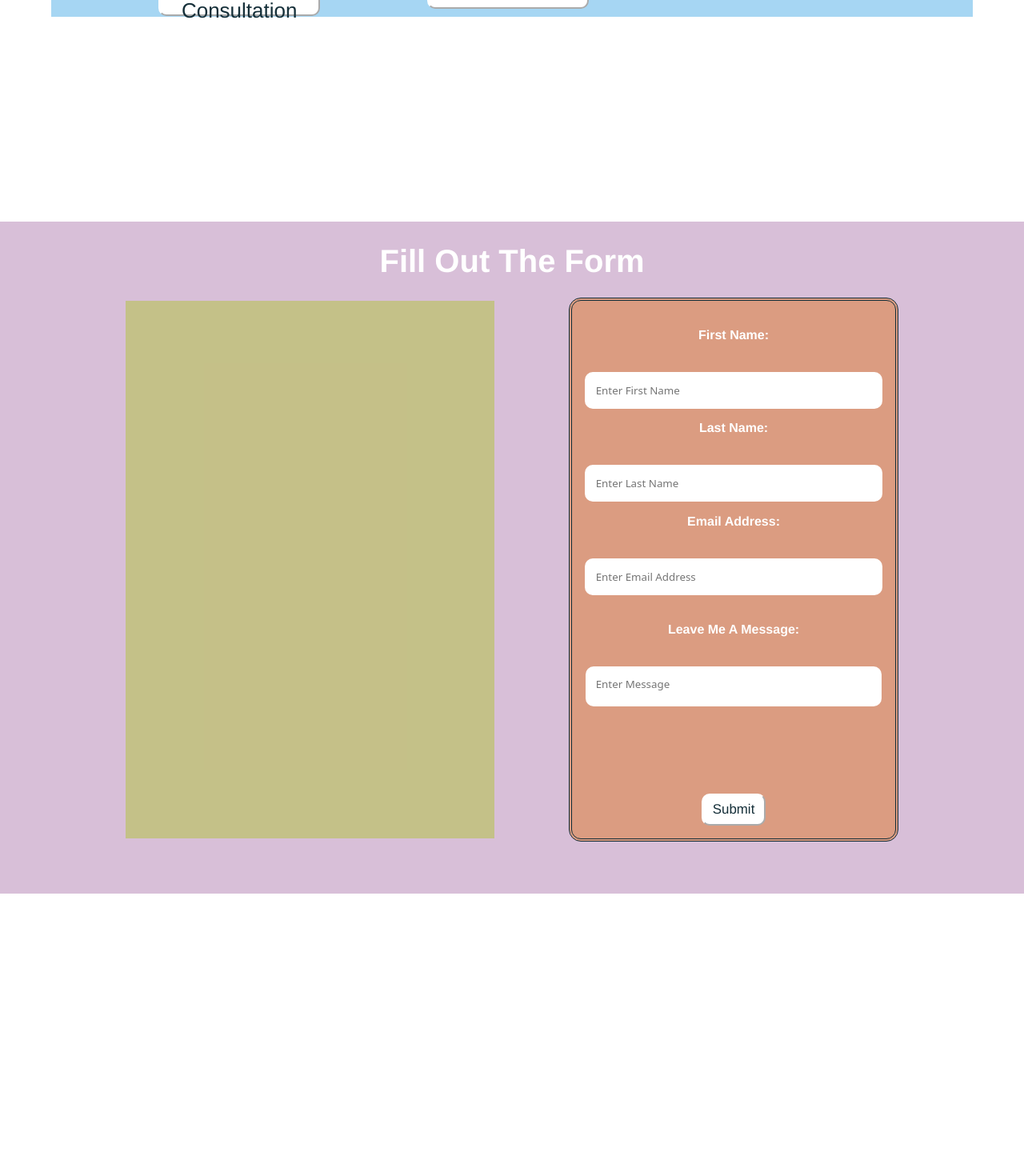
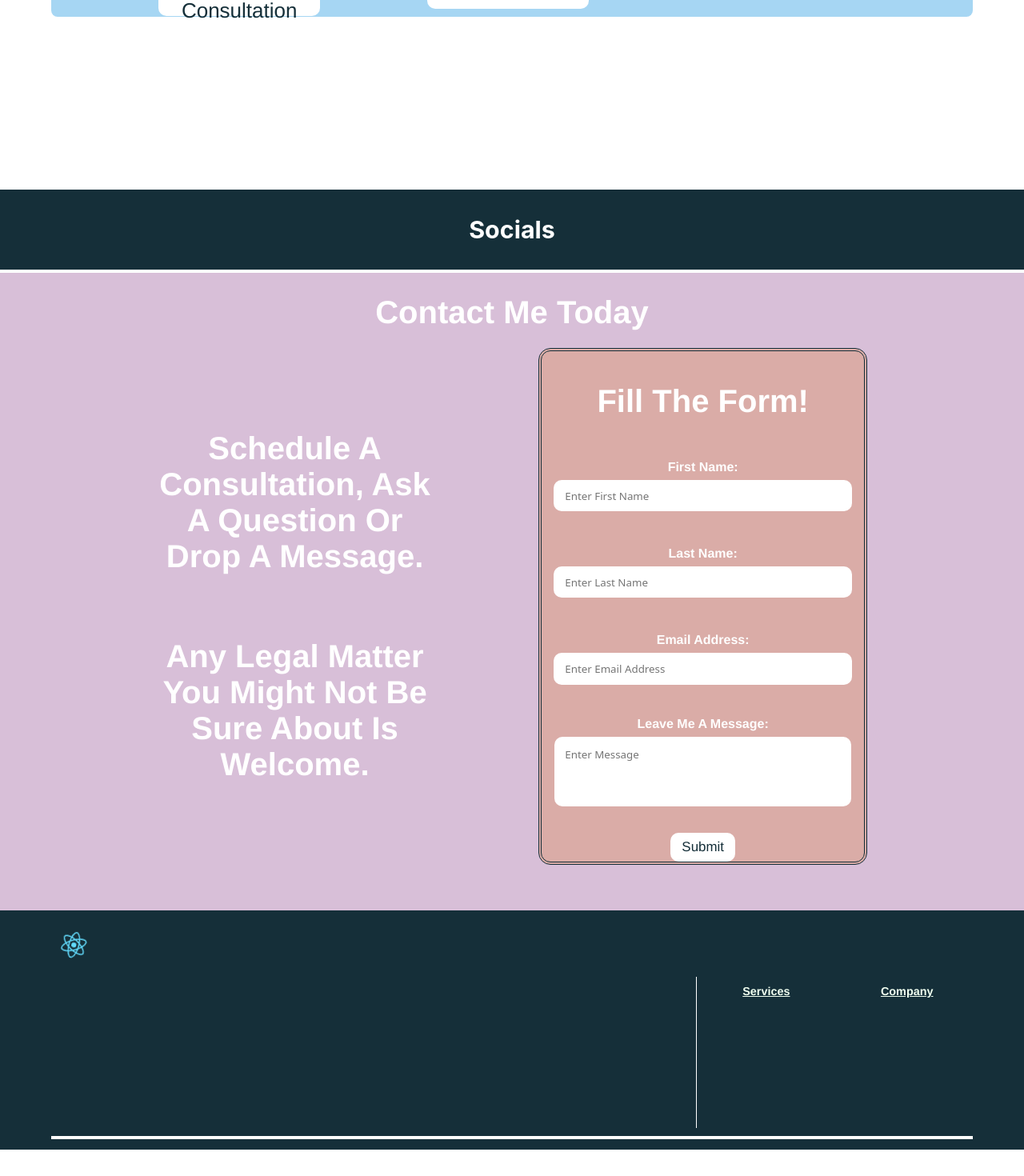
Before and after one commit to Ron-Sungcang/Nikbakht-AssociatesWebsite, a React (Create React App) app: page / in a window 1280 px wide. Shown: the part 563-2033 px from the top of the page at 80% size. After the commit the page ends 2000 px from the top, so only its background shows below. Built offline with nearby package versions, Linux system fonts and the light colour scheme.

Commit message:
Finished Outline
Finished the Outline of Landing page, started on contact page

```diff
--- a/src/App.css
+++ b/src/App.css
@@ -29,6 +29,9 @@
   to {
     transform: rotate(360deg);
   }
+}
+::-webkit-scrollbar{
+  width: 0.1px;
 }
 .top-bar {
   display: flex;
--- a/src/App.js
+++ b/src/App.js
@@ -4,6 +4,7 @@ import './App.css';
 import React, { Component } from 'react';
 import { BrowserRouter as Router, Routes, Route, Link } from 'react-router-dom';
 import { Landing } from './Landing';
+import { Contact } from './Contact';
 
 function App() {
   return (
@@ -20,12 +21,13 @@ function App() {
           </div>
 
           <div className="top-right">
-            <button className='top-buttons'>Contact</button>
+            <Link to="/contact"><button className='top-buttons'>Contact</button></Link>
           </div>
         </div>
 
         <Routes>
           <Route exact path="/" element={<Landing />} />
+          <Route path="/contact" element={<Contact />} />
         </Routes>
         </Router>
       </div>
--- /dev/null
+++ b/src/Contact.css
@@ -0,0 +1,97 @@
+.contact-Body{
+    background-color: white;
+    display: flex;
+    flex-direction: column;
+    align-items: center;
+    justify-content: baseline;
+    height: 150vh;
+    width: 100%;
+}
+.contact-Container{
+    background-color: white;
+    display: flex;
+    flex-direction: column;
+    align-items: center;
+    justify-content: baseline;
+    height: 75%;
+    width: 100%;
+}
+.bot-Body {
+    background-color:#152f39;
+    display: flex;
+    flex-direction: column;
+    align-items: center;
+    justify-content: center;
+    height: 25%;
+    width: 100%;
+}
+.bot-Logo {
+    background-color:transparent;
+    display: flex;
+    flex-direction: row;
+    align-items: center;
+    justify-content: baseline;
+
+    height: 20%;
+    width: 90%;
+}
+.bot-Align {
+    background-color:transparent;
+    display: flex;
+    flex-direction: row;
+    align-items: center;
+    justify-content: center;
+
+    height: 70%;
+    width: 90%;
+
+    border-style: solid;
+    border-top: 0;
+    border-left: 0;
+    border-right: 0;
+    border-bottom-width: 0.5vh;
+}
+.bot-Left{
+    background-color:transparent;
+    height: 90%;
+    width: 70%;
+}
+.bot-Separator {
+    border-style: solid;
+    border-top: 0;
+    border-bottom: 0;
+    border-right: 0;
+    border-left-width: 0.1vh;
+    background-color: transparent;
+
+    display: flex;
+    flex-direction: column;
+    align-items: baseline;
+    justify-content: baseline;
+    height: 90%;
+    width: 5%;
+}
+.bot-Middle{
+    display: flex;
+    flex-direction: column;
+    align-items: baseline;
+    justify-content: baseline;
+    height: 90%;
+    width: 15%;
+}
+.bot-Right{
+    background-color: transparent;
+
+    display: flex;
+    flex-direction: column;
+    align-items: baseline;
+    justify-content: baseline;
+    height: 90%;
+    width: 10%;
+}
+.bot-Header {
+    font-size: 1.8vh;
+    font-family:'Franklin Gothic Medium', 'Arial Narrow', Arial, sans-serif;
+    color: honeydew;
+    text-decoration-line: underline;
+}
--- /dev/null
+++ b/src/Contact.js
@@ -0,0 +1,32 @@
+import './Contact.css';
+import logo from './logo.svg';
+
+export const Contact = () => {
+
+    return (
+        <>
+        <div className='contact-Body'>
+            <div className='contact-Container'>
+
+            </div>
+            <div className='bot-Body'>
+                <div className='bot-Logo'>
+                    <img src={logo} className="App-logo" alt="logo" />
+                </div>
+                <div className='bot-Align'>
+                    <div className='bot-Left'>
+
+                    </div>
+                    <div className='bot-Separator'></div>
+                    <div className='bot-Middle'>
+                        <h1 className='bot-Header'> Services   </h1>
+                    </div>
+                    <div className='bot-Right'>
+                        <h1 className='bot-Header'>  Company  </h1>
+                    </div>
+                </div>
+            </div>
+        </div>
+        </>
+    );
+}
--- a/src/Landing.css
+++ b/src/Landing.css
@@ -4,7 +4,7 @@
     flex-direction: column;
     align-items: center;
     justify-content: baseline;
-    height: 300vh;
+    height: 250vh;
     width: 100%;
 }
 .quick-Body {
@@ -13,7 +13,7 @@
     flex-direction: column;
     align-items: center;
     justify-content: baseline;
-    height: 35%;
+    height: 40%;
     width: 100%;
 }
 .quick-Container {
@@ -22,6 +22,8 @@
     flex-direction: column;
     align-items: baseline;
     justify-content: baseline;
+    border-radius: 8px;
+    transition: 0.3s;
     height: 50vh;
     width: 90%;
     background-color: rgba(43, 156, 226, 0.416);
@@ -34,6 +36,8 @@
     border-left: 0;
     border-right: 0;
     border-bottom-width: 0.5vh;
+
+    transition: 0.3s;
     font-size: 5vh;
     font-family: 'Franklin Gothic Medium', 'Arial Narrow', Arial, sans-serif;
 }
@@ -61,9 +65,15 @@
     align-items: baseline;
     justify-content: space-evenly;
 }
+.quick-Container:hover {
+    width: 94%;
+}
+.quick-Container:hover .quick-Title{
+    font-size: 5.5vh;
+}
 .book-Button{
     background-color: white;
-    border-color: white;
+    border-color: transparent;
 
     width: 25%;
     height: 70%;
@@ -79,10 +89,17 @@
     background-color:#152f39;
     border-color: #152f39;
     color:white;
+
+    width: 40%;
+    height: 75%;
+    font-size: 1.2em;
+}
+.quick-Container:hover .book-Button{
+    width: 34%;
 }
 .upload-Button {
     background-color: white;
-    border-color: white;
+    border-color: transparent;
 
     width: 25%;
     height: 70%;
@@ -99,8 +116,26 @@
     background-color:#152f39;
     border-color: #152f39;
     color:white;
+    width: 40%;
+    height: 75%;
+    font-size: 1.2em;
 }
-.intro-Body {
+.quick-Container:hover .upload-Button{
+    width: 34%;
+}
+.social-Body {
+    background-color: #152f39;
+    border-color: white;
+    border-style: solid;
+    border-left-width: 0;
+    border-right-width: 0;
+    border-bottom-width: 0.5vh;
+    display: flex;
+    flex-direction: row;
+    align-items: center;
+    justify-content: center;
+    height: 5%;
+    width: 100%;
 }
 .fill-Body {
     background-color:thistle;
@@ -108,7 +143,7 @@
     flex-direction: column;
     align-items: center;
     justify-content: baseline;
-    height: 35%;
+    height: 40%;
     width: 100%;
 }
 .fill-Title {
@@ -125,44 +160,57 @@
     width: 90%;
 }
 .fill-Left {
-    background-color:rgba(174, 194, 44, 0.464);
+    background-color:transparent;
     display: flex;
-    flex-direction: row;
+    flex-direction: column;
     align-items: center;
     justify-content: center;
     height: 100%;
-    width: 40%;
+    width: 30%;
+}
+.font-Left {
+    font-size: 5vh;
+    font-family:'Franklin Gothic Medium', 'Arial Narrow', Arial, sans-serif;
+    overflow-wrap: break-word;
 }
 .fill-Right {
-    background-color:rgba(222, 116, 30, 0.464);
+    background-color:rgba(222, 116, 30, 0.26);
     border-color: #152f39;
     border-width: 0.5vh;
     border-radius: 15px;
     border-style: double;
+
     display: flex;
     flex-direction: column;
     align-items: center;
     justify-content: space-evenly;
+
     height: 100%;
     width: 35%;
+}
+.form-Title {
+    font-size: 5vh;
+    font-family:'Franklin Gothic Medium', 'Arial Narrow', Arial, sans-serif;
 }
 .font-Type {
     font-size: 2vh;
     font-family:'Franklin Gothic Medium', 'Arial Narrow', Arial, sans-serif;
 }
 .align-Text{
+    line-height: 0.1px;
     display: flex;
     flex-direction: column;
     align-items: center;
     justify-content: center;
     width: 90%;
     height: 15%;
+    padding-bottom: 30px;
 }
 .text-Field{
     font-family: system-ui, -apple-system, BlinkMacSystemFont, 'Segoe UI', Roboto, Oxygen, Ubuntu, Cantarell, 'Open Sans', 'Helvetica Neue', sans-serif;
     padding: 12px;
     border-radius: 10px;
-    height: 25%;
+    height: 15%;
     width: 95%;
     border-color: transparent;
 }
@@ -170,6 +218,7 @@
     border-color: black;
 }
 .align-Message {
+    line-height: 0.1px;
     display: flex;
     flex-direction: column;
     align-items: center;
@@ -181,7 +230,7 @@
     font-family: system-ui, -apple-system, BlinkMacSystemFont, 'Segoe UI', Roboto, Oxygen, Ubuntu, Cantarell, 'Open Sans', 'Helvetica Neue', sans-serif;
     padding: 12px;
     border-radius: 10px;
-    height: 10%;
+    height: 40%;
     width: 95%;
     resize: none;
     border-color: transparent;
@@ -191,10 +240,10 @@
 }
 .fill-Button{
     background-color: white;
-    border-color: white;
+    border-color: transparent;
 
     width: 20%;
-    height: 6%;
+    height: 8%;
     font-size: 0.65em;
     font-family: 'Franklin Gothic Medium', 'Arial Narrow', Arial, sans-serif;
 
@@ -205,7 +254,87 @@
     transition: 0.3s;
 }
 .fill-Button:hover{
+    background-color:rgb(215, 137, 101);
+    border-color: rgb(215, 137, 101);
+    color:white;
+    font-size: 0.75em;
+}
+.bottom-Body {
     background-color:#152f39;
-    border-color: #152f39;
-    color:white;
+    display: flex;
+    flex-direction: column;
+    align-items: center;
+    justify-content: center;
+    height: 15%;
+    width: 100%;
 }
+.bottom-Logo {
+    background-color:transparent;
+    display: flex;
+    flex-direction: row;
+    align-items: center;
+    justify-content: baseline;
+
+    height: 20%;
+    width: 90%;
+}
+.bottom-Align {
+    background-color:transparent;
+    display: flex;
+    flex-direction: row;
+    align-items: center;
+    justify-content: center;
+
+    height: 70%;
+    width: 90%;
+
+    border-style: solid;
+    border-top: 0;
+    border-left: 0;
+    border-right: 0;
+    border-bottom-width: 0.5vh;
+}
+.bottom-Left{
+    background-color:transparent;
+    height: 90%;
+    width: 70%;
+}
+.bottom-Separator {
+    border-style: solid;
+    border-top: 0;
+    border-bottom: 0;
+    border-right: 0;
+    border-left-width: 0.1vh;
+    background-color: transparent;
+
+    display: flex;
+    flex-direction: column;
+    align-items: baseline;
+    justify-content: baseline;
+    height: 90%;
+    width: 5%;
+}
+.bottom-Middle{
+    display: flex;
+    flex-direction: column;
+    align-items: baseline;
+    justify-content: baseline;
+    height: 90%;
+    width: 15%;
+}
+.bottom-Right{
+    background-color: transparent;
+
+    display: flex;
+    flex-direction: column;
+    align-items: baseline;
+    justify-content: baseline;
+    height: 90%;
+    width: 10%;
+}
+.bottom-Header {
+    font-size: 1.8vh;
+    font-family:'Franklin Gothic Medium', 'Arial Narrow', Arial, sans-serif;
+    color: honeydew;
+    text-decoration-line: underline;
+}
--- a/src/Landing.js
+++ b/src/Landing.js
@@ -1,4 +1,5 @@
 import './Landing.css';
+import logo from './logo.svg';
 
 export const Landing = () => {
 
@@ -18,36 +19,41 @@ export const Landing = () => {
                     </div>
                 </div>
             </div>
+            <div className='social-Body'>
+                <h3>Socials</h3>
+            </div>
             <div className='fill-Body'>
-                <h1 className='fill-Title'>Fill Out The Form</h1>
+                <h1 className='fill-Title'>Contact Me Today</h1>
                 <div className='fill-Align'>
                     <div className='fill-Left'>
-
+                        <h3 className='font-Left'>Schedule A Consultation, Ask A Question Or Drop A Message.  </h3>
+                        <h3 className='font-Left'>Any Legal Matter You Might Not Be Sure About Is Welcome.</h3>
                     </div>
                     <div className='fill-Right'>
+                        <h3 className='form-Title'> Fill The Form! </h3>
                         <div className='align-Text'>
-                        <h6 className='font-Type'>First Name:</h6>
+                        <h3 className='font-Type'>First Name:</h3>
                             <input className='text-Field'
                                 type='text'
                                 placeholder='Enter First Name'
                                 />
                                 </div>
                                 <div className='align-Text'>
-                        <h6 className='font-Type'>Last Name: </h6>
+                        <h3 className='font-Type'>Last Name: </h3>
                             <input className='text-Field'
                                 type='text'
                                 placeholder='Enter Last Name'
                             />
                             </div>
                             <div className='align-Text'>
-                        <h6 className='font-Type'>Email Address: </h6>
+                        <h3 className='font-Type'>Email Address: </h3>
                             <input className='text-Field'
                                 type='text'
                                 placeholder='Enter Email Address'
                                 />
                                 </div>
                                 <div className='align-Message'>
-                        <h6 className='font-Type'>Leave Me A Message: </h6>
+                        <h3 className='font-Type'>Leave Me A Message: </h3>
                             <textarea className='message-Box'
                             placeholder='Enter Message'
                             />
@@ -56,6 +62,23 @@ export const Landing = () => {
                     </div>
                 </div>
             </div>
+            <div className='bottom-Body'>
+                <div className='bottom-Logo'>
+                    <img src={logo} className="App-logo" alt="logo" />
+                </div>
+                <div className='bottom-Align'>
+                    <div className='bottom-Left'>
+
+                    </div>
+                    <div className='bottom-Separator'></div>
+                    <div className='bottom-Middle'>
+                        <h1 className='bottom-Header'> Services   </h1>
+                    </div>
+                    <div className='bottom-Right'>
+                        <h1 className='bottom-Header'>  Company  </h1>
+                    </div>
+                </div>
+            </div>
         </div>
         </>
     );
```
Also changed, not shown: 1 other file (tests, documents, lock files or other folders).
